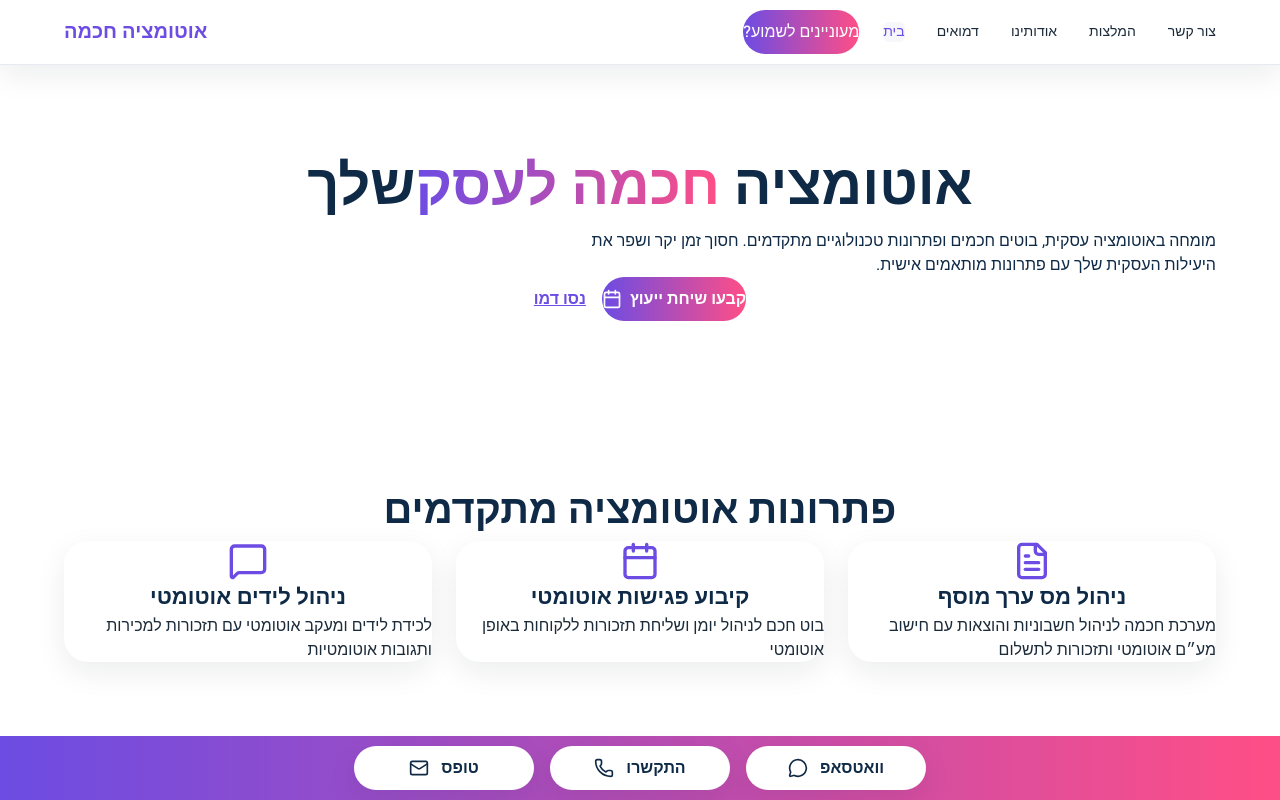
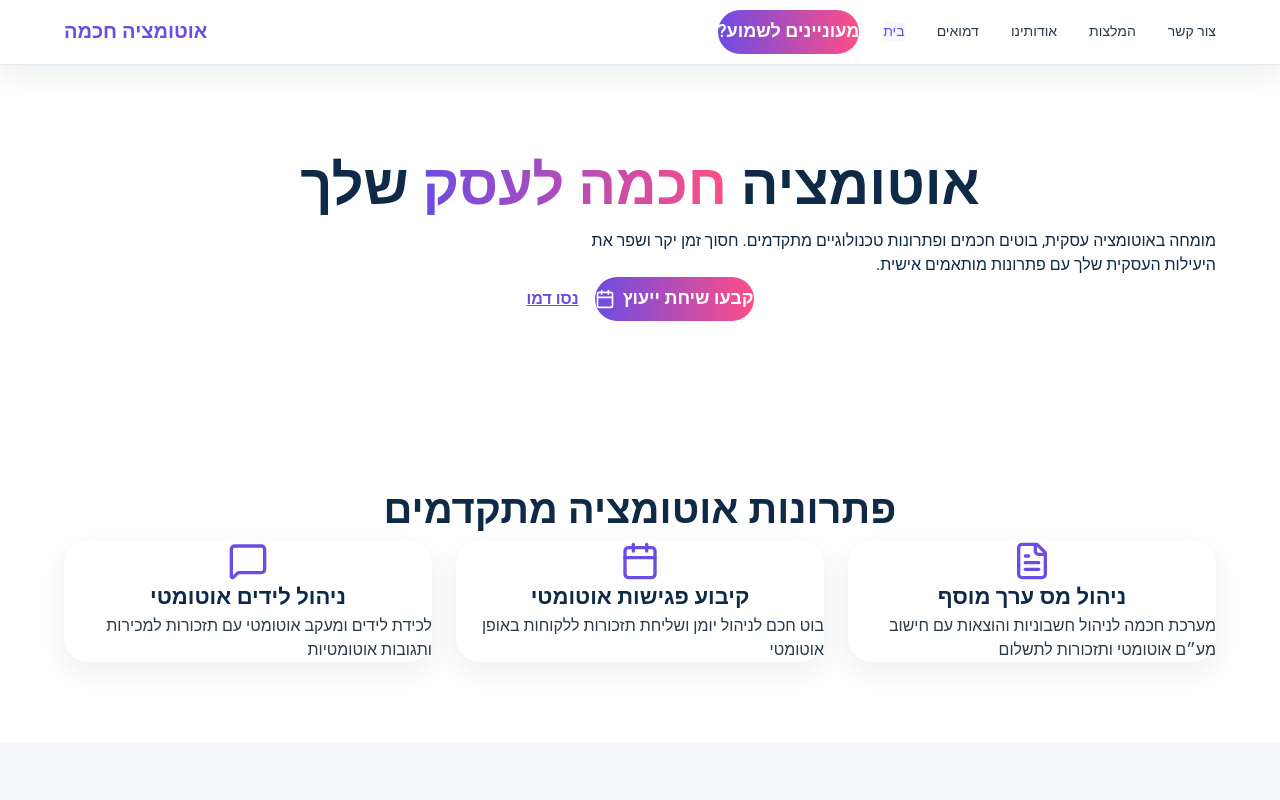
Before and after one commit to NirMeir1/smart-automation-il, a Next.js app: page / in a window 1280 px wide. Shown: the top 800 px of the page. Built offline with nearby package versions, Linux system fonts and the light colour scheme.

Commit message:
style: update text styles and spacing for improved readability and consistency

```diff
--- a/src/app/globals.css
+++ b/src/app/globals.css
@@ -4,7 +4,7 @@
   --background: #ffffff;
   --foreground: #171717;
   --navy: #0E2A47;
-  --ink: #1C2B3A;
+  --ink: #2A3A4A;
   --muted: #F6F7FB;
   --card: #FFFFFF;
   --outline: #E6EAF2;
--- a/src/app/page.tsx
+++ b/src/app/page.tsx
@@ -19,7 +19,7 @@ export default function Home() {
               >
                 חכמה לעסק
               </span>
-              <span className="text-[var(--navy)]">שלך</span>
+              <span className="text-[var(--navy)]">{'\u00A0'}שלך</span>
             </h1>
             <div className="max-w-[70ch] mx-auto mb-10">
               <p className="text-right text-[var(--navy)]">
@@ -30,7 +30,7 @@ export default function Home() {
             <div className="flex flex-col sm:flex-row gap-4 justify-center items-center">
               <Link
                 href="/contact?type=consultation"
-                className="rounded-full px-6 py-[14px] min-h-[44px] text-white font-semibold inline-flex flex-row-reverse items-center justify-center gap-2 transition-transform hover:scale-105 hover:shadow-[var(--shadow)] focus-visible:scale-105 focus-visible:shadow-[var(--shadow)] focus-visible:ring-2 focus-visible:ring-offset-2 focus-visible:ring-[var(--accent-from)]"
+                className="rounded-full px-8 py-4 min-h-[44px] text-lg text-white font-semibold inline-flex flex-row-reverse items-center justify-center gap-2 transition-transform hover:scale-105 hover:shadow-[var(--shadow)] focus-visible:scale-105 focus-visible:shadow-[var(--shadow)] focus-visible:ring-2 focus-visible:ring-offset-2 focus-visible:ring-[var(--accent-from)]"
                 style={{ background: 'var(--accent)' }}
                 aria-label="קבעו שיחת ייעוץ חינמית"
               >
@@ -143,7 +143,7 @@ export default function Home() {
                 <div key={item.step} className="flex-1">
                   <div className="bg-[var(--card)] p-6 rounded-[var(--radius)] shadow-[var(--shadow)] h-full flex flex-col items-center">
                     <span className="text-2xl font-bold text-[var(--accent-from)] mb-3">{index + 1}</span>
-                    <h3 className="mb-2">{item.step}</h3>
+                    <h3 className="mb-4 text-lg font-semibold">{item.step}</h3>
                     <p className="text-[var(--ink)] text-right">{item.desc}</p>
                   </div>
                 </div>
--- a/src/components/layout/contact-dock.tsx
+++ b/src/components/layout/contact-dock.tsx
@@ -6,7 +6,7 @@ import { Phone, MessageCircle, Mail } from 'lucide-react'
 export function ContactDock() {
   return (
     <div
-      className="fixed inset-x-0 bottom-0 z-50 h-16 pb-safe-bottom"
+      className="fixed inset-x-0 bottom-0 z-50 h-16 pb-safe-bottom md:hidden"
       style={{ background: 'var(--accent)' }}
     >
       <div className="container h-full flex justify-center items-center gap-4">
--- a/src/components/layout/footer.tsx
+++ b/src/components/layout/footer.tsx
@@ -23,7 +23,7 @@ export function Footer() {
         <div className="grid grid-cols-1 md:grid-cols-4 gap-8">
           <div className="md:col-span-1">
             <h3 className="text-lg font-bold mb-4">אוטומציה חכמה</h3>
-            <p className="text-white/80 text-sm leading-relaxed">
+            <p className="text-white/80 text-base md:text-sm leading-relaxed">
               מומחה באוטומציה עסקית, בוטים חכמים ופתרונות טכנולוגיים מתקדמים לעסקים בישראל
             </p>
           </div>
--- a/src/components/layout/navigation.tsx
+++ b/src/components/layout/navigation.tsx
@@ -57,7 +57,7 @@ export function Navigation() {
             </div>
             <Link
               href="/contact"
-              className="hidden md:inline-flex items-center justify-center gap-2 rounded-full px-5 py-3 min-h-[44px] text-white font-medium transition-transform hover:scale-105 hover:shadow-[var(--shadow)] focus-visible:scale-105 focus-visible:shadow-[var(--shadow)] focus-visible:ring-2 focus-visible:ring-offset-2 focus-visible:ring-[var(--accent-from)]"
+              className="hidden md:inline-flex items-center justify-center gap-2 rounded-full px-8 py-4 text-lg min-h-[44px] text-white font-semibold transition-transform hover:scale-105 hover:shadow-[var(--shadow)] focus-visible:scale-105 focus-visible:shadow-[var(--shadow)] focus-visible:ring-2 focus-visible:ring-offset-2 focus-visible:ring-[var(--accent-from)]"
               style={{ background: 'var(--accent)' }}
             >
               מעוניינים לשמוע?
```
